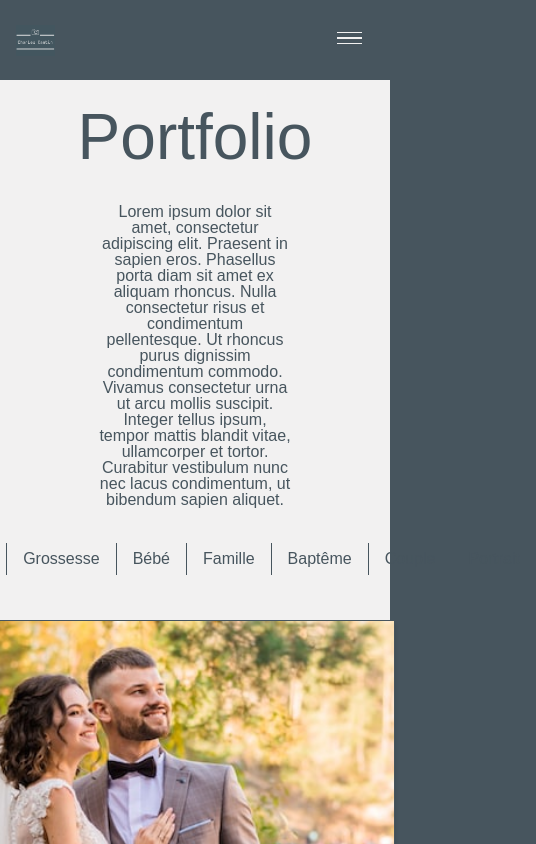
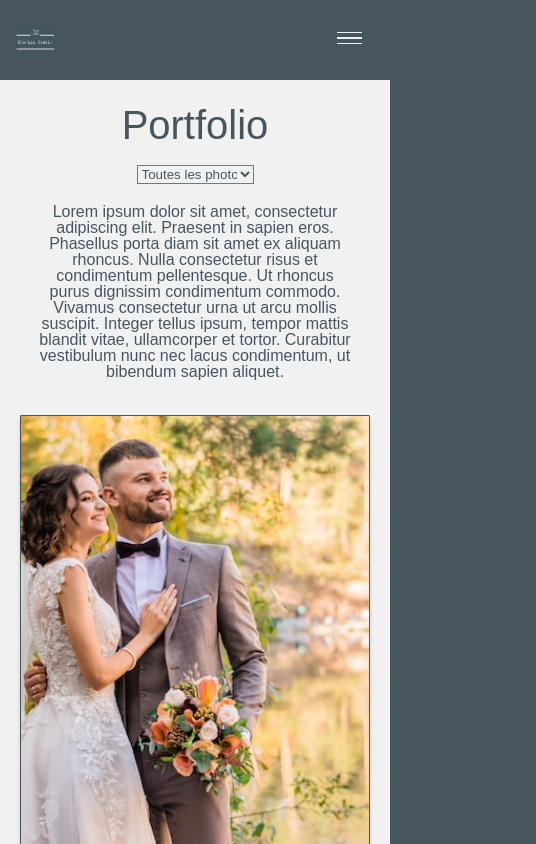
Before and after one commit to Otwgoat/charles-cantin-app, a Next.js app: page /portfolio in a window 390 px wide. Shown: the top 844 px of the page, 536 px wide, since content can reach past the window. Built offline with nearby package versions, Linux system fonts and the light colour scheme; a web font is replaced by a local one.

Commit message:
added responsive for portfolio section

```diff
--- a/components/Header.js
+++ b/components/Header.js
@@ -21,15 +21,15 @@ const Header = () => {
             <nav id='navbar' className={isOpen ? 'navbar_active' : 'navbar_inactive'} >
                 <ul>
                     <li>
-                        <Link className={router.pathname === '/portfolio' ? 'navLinkActive' : ' '} href="/portfolio">Portfolio</Link>
+                        <Link className={router.pathname === '/portfolio' ? 'navLinkActive' : ' '} href="/portfolio" onClick={() => toggleMenu()}>Portfolio</Link>
 
                     </li>
                     <li>
-                        <Link className={router.pathname === '/prestations' ? 'navLinkActive' : ' '} href="/prestations">Prestations</Link>
+                        <Link className={router.pathname === '/prestations' ? 'navLinkActive' : ' '} href="/prestations" onClick={() => toggleMenu()} >Prestations</Link>
 
                     </li>
                     <li>
-                        <Link className={router.pathname === '/contact' ? 'navLinkActive' : ' '} href="/contact">Contact</Link>
+                        <Link className={router.pathname === '/contact' ? 'navLinkActive' : ' '} href="/contact" onClick={() => toggleMenu()} >Contact</Link>
 
                     </li>
 
--- a/pages/index.js
+++ b/pages/index.js
@@ -8,7 +8,7 @@ const index = () => {
       <div className='nameContainer'>
         <h1>Charles Cantin</h1>
         <span id='line'></span>
-        <p>Photographe</p>
+        <p id='titleP'>Photographe</p>
 
       </div>
 
--- a/pages/portfolio.js
+++ b/pages/portfolio.js
@@ -55,7 +55,20 @@ const portfolio = (props) => {
     <div className='page container'>
         <Meta title={'Charles Cantin - Portfolio'} description={'Bienvenue sur mon portfolio, je vous présente ici, les plus belles scènes de vos vies.'}/>
         <div className='portfolioContainer'>
-            <h2>Portfolio</h2>
+            <h2 className='pageTitle'>Portfolio</h2>
+            <div id='filterNav_mobile_section'>
+                <select className='filterNav_mobile' value={isActive} onChange={(event) => sendingTag(event.target.value)} >
+                    <option value='all'>Toutes les photos</option>
+                    <option value='wedding'>Mariage</option>
+                    <option value='pregnancy'>Grossesse</option>
+                    <option value='baby'>Bébé</option>
+                    <option value='family'>Famille</option>
+                    <option value='baptism'>Baptême</option>
+                    <option value='couple'>Couple</option>
+                    <option value='portrait'>Portrait</option>
+                </select>
+            </div>
+
             <Description />
             <ul id='filterNav'>
 
@@ -69,6 +82,7 @@ const portfolio = (props) => {
                 <li key='portrait' id='last' className={isActive === 'portrait' ? 'filterItemActive' : 'filterItem'} onClick={() => sendingTag('portrait')}>Portrait</li>
 
             </ul>
+
 
             <div className='photosContainer'>
                 { photos.length > 0  ? photos.slice(0, currentIndex).map((photo) => (
--- a/styles/_header.scss
+++ b/styles/_header.scss
@@ -94,7 +94,6 @@ header {
         top: 0;
         background-color: #47555E;
         z-index: 1;
-
     }*/
 
     #closelink {
@@ -109,6 +108,7 @@ header {
 
     .social_section_inactive {
         display: none;
+        flex-shrink: 2;
     }
 
     .social_icon_inactive {
@@ -116,6 +116,7 @@ header {
     }
     .logo_section_inactive {
         margin-left: 1rem;
+        flex-grow: 2;
     }
     .logo_section_active {
         display: none;
--- a/styles/_home.scss
+++ b/styles/_home.scss
@@ -29,3 +29,17 @@
 
     }
 }
+
+@media screen and (max-width: 1000px) {
+    .home {
+        height: 60vh;
+    }
+    #titleP {
+        font-size: 48px;
+    }
+}
+@media screen and (max-width: 500px) {
+    #titleP {
+        font-size: 40px;
+    }
+}
--- a/styles/_portfolio.scss
+++ b/styles/_portfolio.scss
@@ -74,6 +74,80 @@
 
         }
     }
+    #filterNav_mobile_section {
+        display: none;
+    }
 
 
 }
+@media screen and (max-width: 700px) {
+    .portfolioContainer {
+        display: flex;
+        flex-direction: column;
+        align-items: center;
+
+        .pageTitle {
+            width: 100%;
+            display: flex;
+            justify-content: center;
+            background-color: #F2F1F1;
+            margin: 0;
+            padding-top:  35px;
+
+
+
+
+
+        }
+        #filterNav_mobile_section {
+            width: 100%;
+            background-color: #F2F1F1;
+            height: 10vh;
+            flex: 1;
+            display: flex;
+            align-items: center;
+            justify-content: center;
+            padding-top: 20px;
+
+
+
+
+            .filterNav_mobile {
+                background-color: #F2F1F1;
+                width: 30%;
+                color: #47555E;
+
+
+                option {
+                    color: #47555E;
+
+
+
+                }
+
+            }
+
+
+
+        }
+
+
+
+        #filterNav {
+            display: none;
+            .filterItem {
+                display: none;
+            }
+            .filterItemActive {
+                display: none;
+            }
+        }
+
+        .photoSquare {
+            width: 350px;
+            height: 450px;
+        }
+    }
+
+
+}
--- a/styles/index.scss
+++ b/styles/index.scss
@@ -2,8 +2,7 @@
 @import 'header.scss';
 @import 'footer.scss';
 @import 'home.scss';
-@import 'home_mid_screen.scss';
-@import 'home_mobile_screen.scss';
+
 @import 'portfolio.scss';
 @import 'prestations.scss';
 @import 'contact.scss';
@@ -85,7 +84,7 @@ a {
 
 }
 .descriptionContainer {
-    margin-top: 35px;
+    margin-top: 20px;
     width: 50%;
     text-align: center;
     color: $color-dark;
@@ -107,3 +106,22 @@ a {
     }
 
 }
+
+@media  screen and (max-width: 1000px) {
+    .container {
+        min-height: 100vh;
+    }
+    .descriptionContainer {
+        width: 80%;
+    }
+    h1, h2 {
+        font-size: 48px;
+    }
+}
+@media screen and (max-width : 500px) {
+
+    h1, h2 {
+        font-size: 40px;
+
+    }
+}
```
Also changed, not shown: styles/_home_mid_screen.scss (deleted), styles/_home_mobile_screen.scss (deleted).
